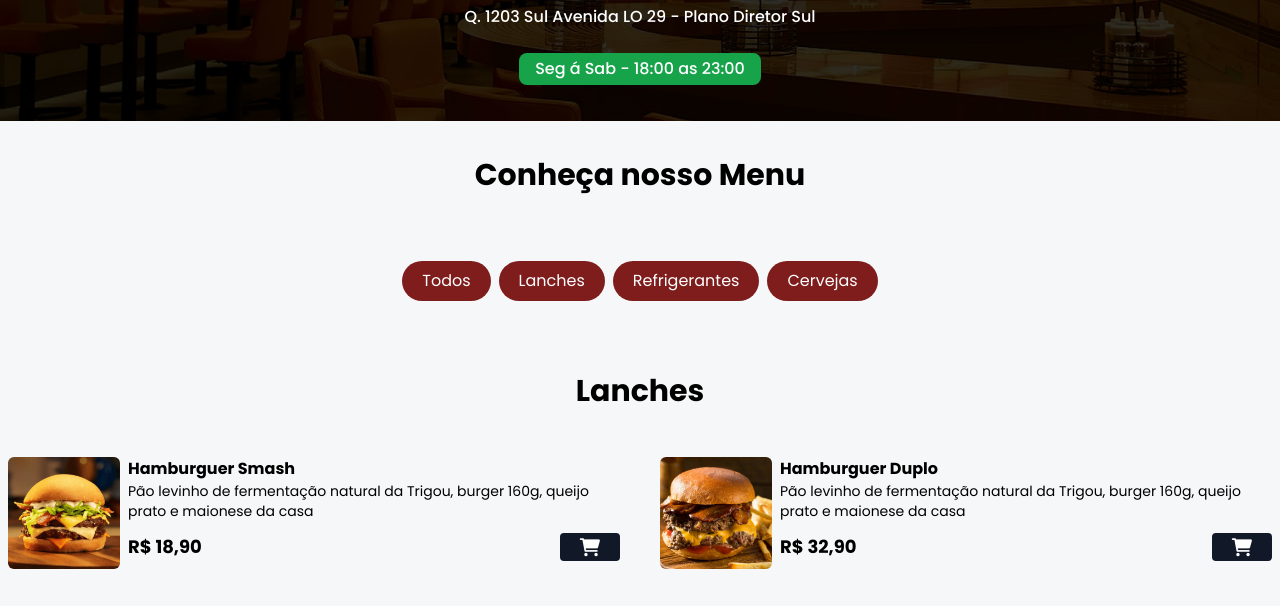
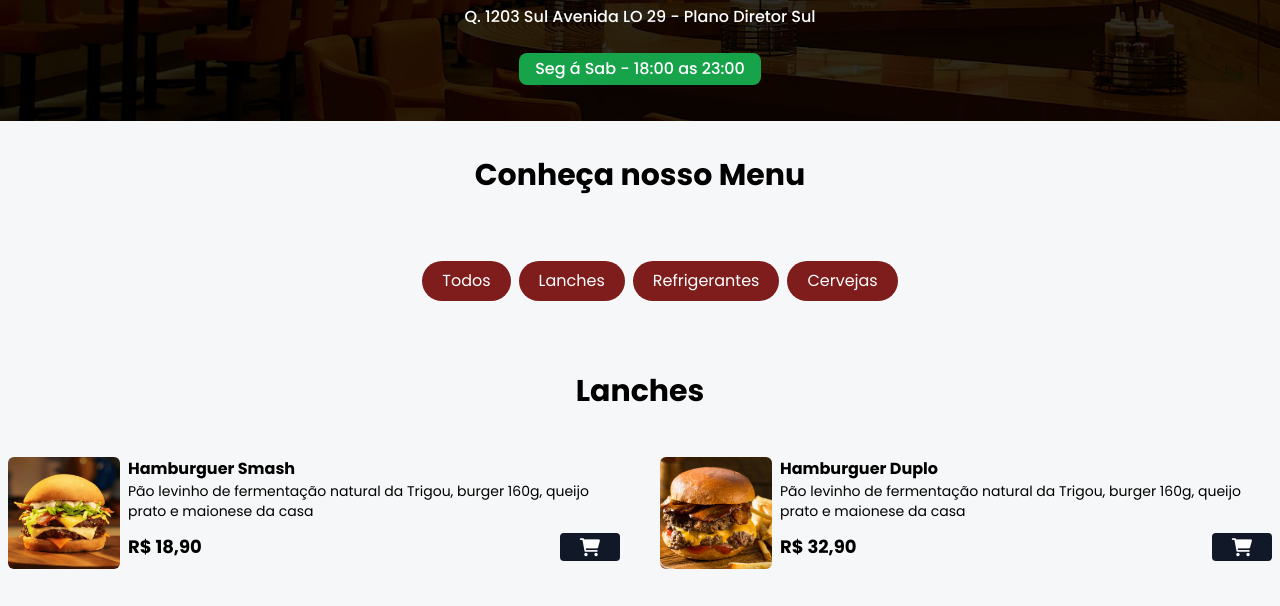
Before and after one commit to danielsoares13/Cardapio-Digital, a website: page index.html in a window 1280 px wide. Shown: the part 187-793 px from the top of the page. Drawn offline with nearby package versions, Linux system fonts and the light colour scheme.

Commit message:
new fwatures

```diff
--- a/index.html
+++ b/index.html
@@ -43,7 +43,7 @@
     <!-- Botões de filtro -->
     <div class="flex justify-center gap-2 my-6 w-full overflow-x-auto scrollbar-hide">
         <button
-            class="px-5 py-2 bg-red-900 text-white rounded-full hover:bg-red-950 filter-btn"
+            class="px-5 py-2 ml-10 bg-red-900 text-white rounded-full hover:bg-red-950 filter-btn"
             data-filter="all">
             Todos
         </button>
```
Also changed, not shown: styles/output.css.
